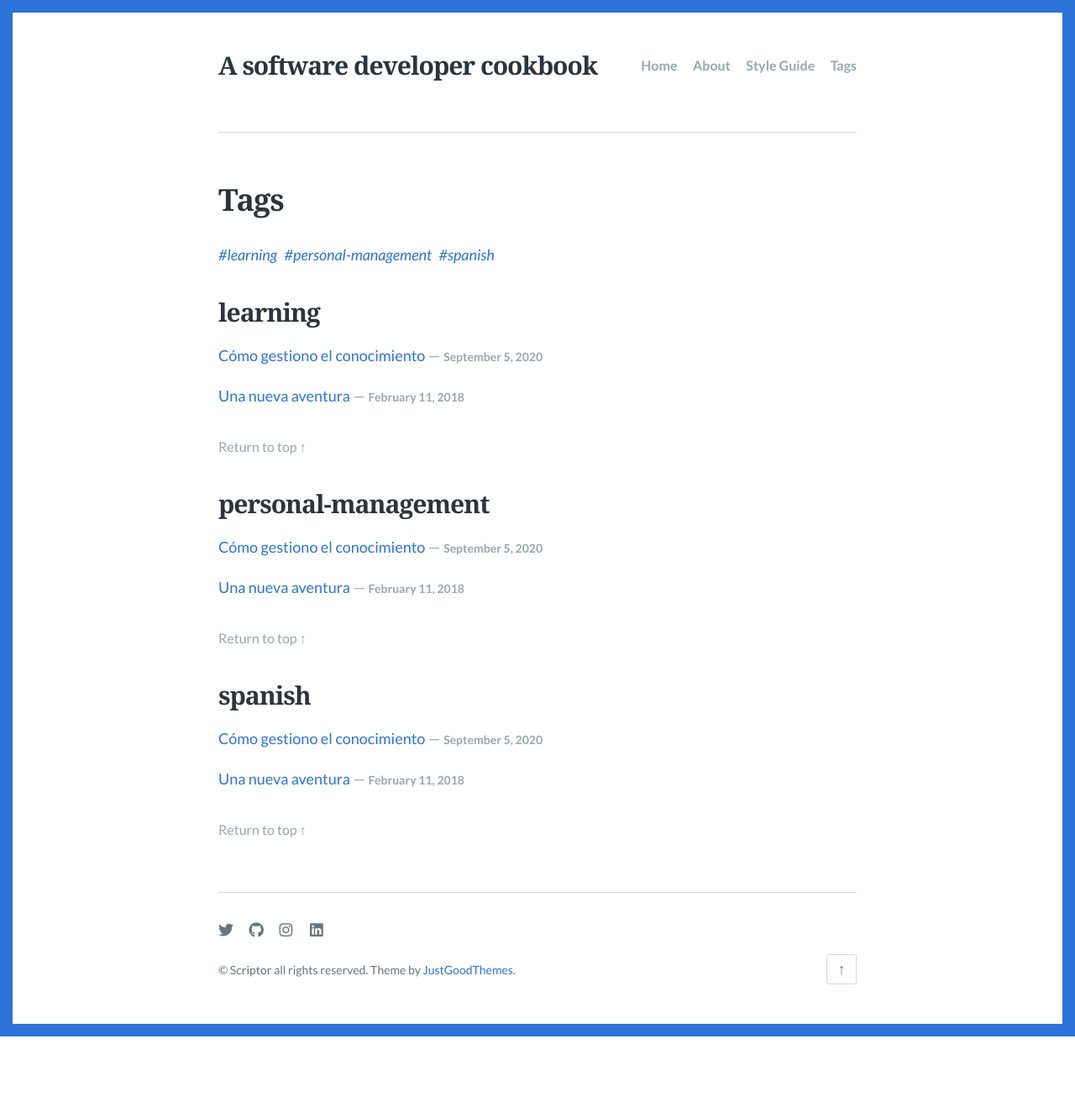
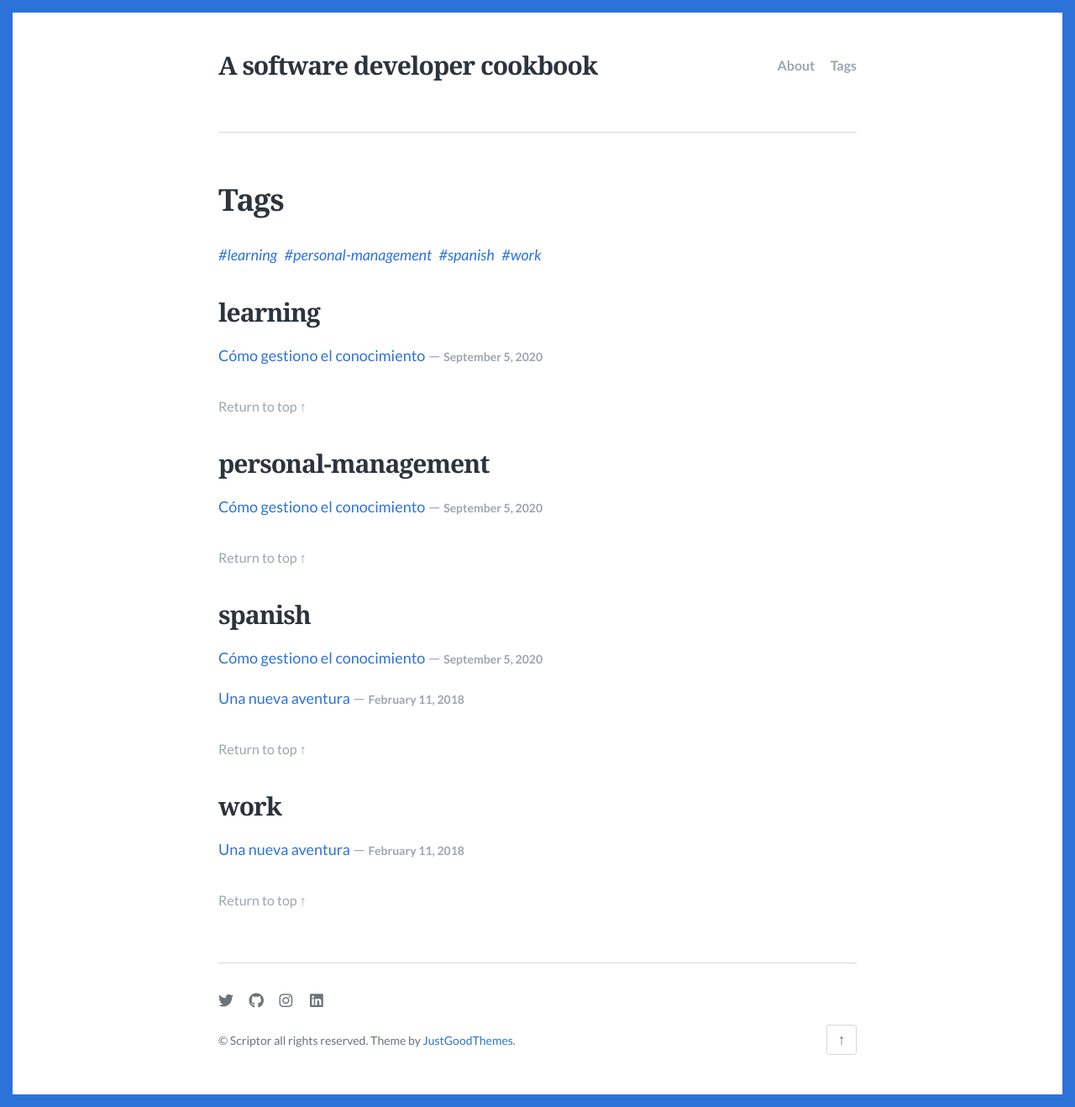
Before and after one commit to ydarias/ydarias.github.io, a Jekyll site: the page built from tags.md, in a window 1280 px wide. Shown: the whole page at 84% size. Built offline with Jekyll 4.4.1, drawn with Linux system fonts in a browser that asks for light colours; some web fonts are replaced; before the commit the page ends 1234 px from its top, so only the background shows below that.

Commit message:
Removed not useful actions menus

```diff
--- a/_config.yml
+++ b/_config.yml
@@ -28,12 +28,8 @@ google_analytics: ""
 
 # Site navigation - each item must have a title and a url.
 navigation:
-  - text: Home
-    url: /
   - text: About
     url: /about/
-  - text: Style Guide
-    url: /style-guide/
   - text: Tags
     url: /tags/
 
--- a/_data/author.json
+++ b/_data/author.json
@@ -1,6 +1,6 @@
 {
   "name": "Yeray Darias",
-  "bio": "I am a software developer.",
+  "bio": "Software developer, I am like The Wolf, I solve problems (and I bake cookies)",
   "url": "https://ydarias.github.io",
   "location": "Madrid, Spain",
   "image": "images/author.jpg"
--- a/_posts/2018-02-11-nueva-aventura.md
+++ b/_posts/2018-02-11-nueva-aventura.md
@@ -4,7 +4,7 @@ title: "Una nueva aventura"
 description: ""
 date: 2018-02-11
 feature_image: images/fon-team.jpg
-tags: [learning, personal-management, spanish]
+tags: [work, spanish]
 ---
 
 El viernes pasado fue mi último día como empleado de Fon, al menos por el momento. Hace unas semanas me llegó una oferta que finalmente no pude rechazar, pero me gustaría explicarme a mi mismo qué me ha llevado a aceptarla, qué espero en el futuro y qué me llevo de mi experiencia en Fon.
```
